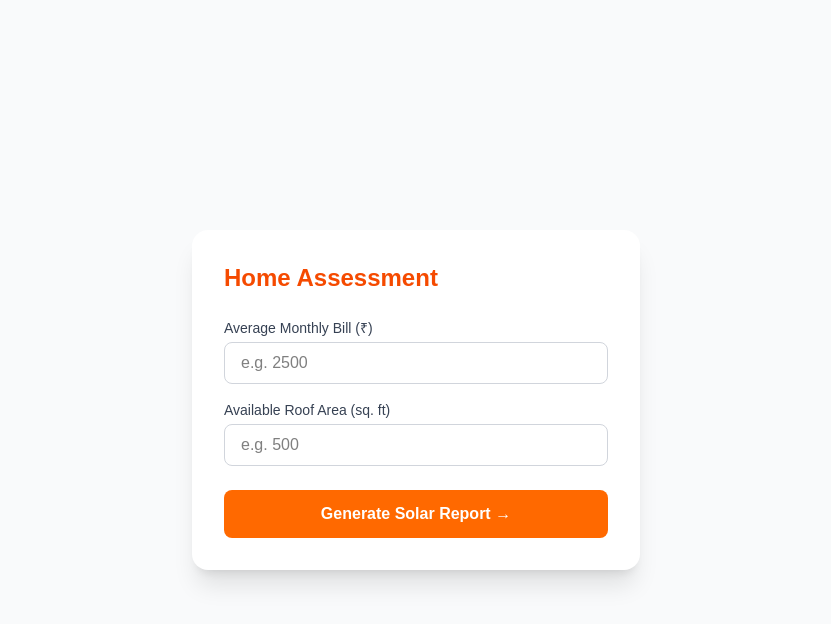
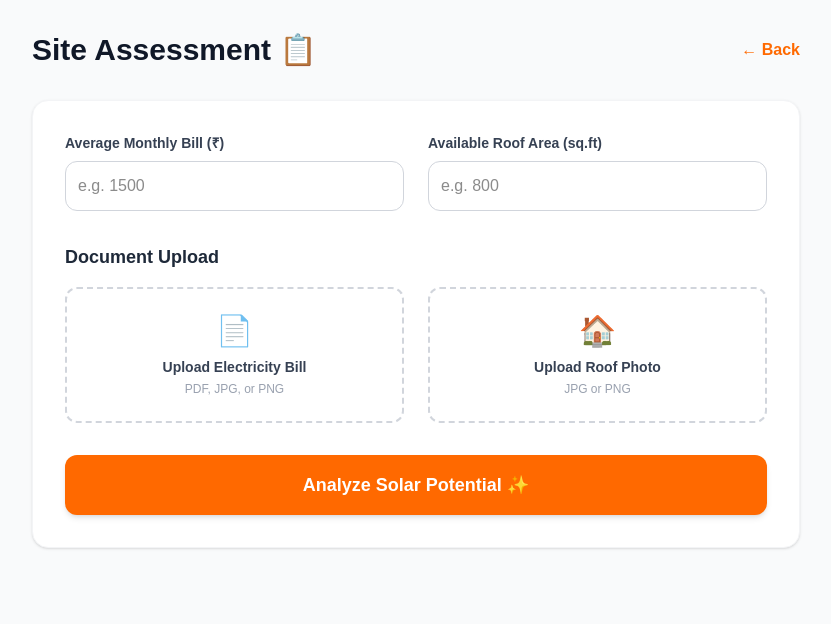
Before and after one commit to shashank19-05/SuryaSetu-ai, a Next.js app: page /assessment in a window 1280 px wide. Shown: the top 624 px of the page, without its empty margins (224-1055 px from the left). Built offline with nearby package versions, Linux system fonts and the light colour scheme.

Commit message:
added document upload ui

```diff
--- a/app/assessment/page.tsx
+++ b/app/assessment/page.tsx
@@ -1,36 +1,98 @@
 'use client';
 import { useState } from 'react';
 import { useRouter } from 'next/navigation';
+import Link from 'next/link';
 
 export default function Assessment() {
+  const [billAmount, setBillAmount] = useState('');
+  const [roofArea, setRoofArea] = useState('');
+  const [billFile, setBillFile] = useState<File | null>(null);
+  const [roofFile, setRoofFile] = useState<File | null>(null);
   const router = useRouter();
-  const [bill, setBill] = useState('');
-  const [area, setArea] = useState('');
 
-  const handleCalculate = (e: React.FormEvent) => {
+  const handleAnalyze = (e: React.FormEvent) => {
     e.preventDefault();
-    // Save to browser memory instantly - no database needed for the demo!
-    localStorage.setItem('solarData', JSON.stringify({ bill: Number(bill), area: Number(area) }));
+    // Temporarily saving locally - Shashank will connect this to Firestore later!
+    localStorage.setItem('solarData', JSON.stringify({ bill: billAmount, area: roofArea }));
     router.push('/solar-report');
   };
 
   return (
-    <div className="min-h-screen bg-gray-50 flex items-center justify-center p-4">
-      <form onSubmit={handleCalculate} className="bg-white p-8 rounded-2xl shadow-xl max-w-md w-full">
-        <h2 className="text-2xl font-bold text-orange-600 mb-6">Home Assessment</h2>
+    <div className="min-h-screen bg-gray-50 p-8">
+      <div className="max-w-3xl mx-auto">
+        <div className="flex justify-between items-center mb-8">
+          <h1 className="text-3xl font-bold text-gray-900">Site Assessment 📋</h1>
+          <Link href="/dashboard">
+            <button className="text-orange-500 font-semibold hover:text-orange-700 transition">← Back</button>
+          </Link>
+        </div>
 
-        <label className="block text-sm font-medium text-gray-700 mb-1">Average Monthly Bill (₹)</label>
-        <input type="number" required value={bill} onChange={(e) => setBill(e.target.value)}
-          className="w-full border border-gray-300 rounded-lg px-4 py-2 mb-4 text-black focus:border-orange-500 outline-none" placeholder="e.g. 2500" />
+        <form onSubmit={handleAnalyze} className="bg-white rounded-2xl shadow-sm p-8 border border-gray-100">
 
-        <label className="block text-sm font-medium text-gray-700 mb-1">Available Roof Area (sq. ft)</label>
-        <input type="number" required value={area} onChange={(e) => setArea(e.target.value)}
-          className="w-full border border-gray-300 rounded-lg px-4 py-2 mb-6 text-black focus:border-orange-500 outline-none" placeholder="e.g. 500" />
+          <div className="grid grid-cols-1 md:grid-cols-2 gap-6 mb-8">
+            <div>
+              <label className="block text-sm font-semibold text-gray-700 mb-2">Average Monthly Bill (₹)</label>
+              <input
+                type="number"
+                required
+                value={billAmount}
+                onChange={(e) => setBillAmount(e.target.value)}
+                className="w-full border border-gray-300 rounded-xl p-3 outline-none focus:ring-2 focus:ring-orange-500"
+                placeholder="e.g. 1500"
+              />
+            </div>
+            <div>
+              <label className="block text-sm font-semibold text-gray-700 mb-2">Available Roof Area (sq.ft)</label>
+              <input
+                type="number"
+                required
+                value={roofArea}
+                onChange={(e) => setRoofArea(e.target.value)}
+                className="w-full border border-gray-300 rounded-xl p-3 outline-none focus:ring-2 focus:ring-orange-500"
+                placeholder="e.g. 800"
+              />
+            </div>
+          </div>
 
-        <button type="submit" className="w-full bg-orange-500 hover:bg-orange-600 text-white font-bold py-3 rounded-lg transition">
-          Generate Solar Report →
-        </button>
-      </form>
+          <h3 className="text-lg font-bold text-gray-800 mb-4">Document Upload</h3>
+          <div className="grid grid-cols-1 md:grid-cols-2 gap-6 mb-8">
+
+            {/* Electricity Bill Dropzone */}
+            <label className="border-2 border-dashed border-gray-300 rounded-xl p-6 flex flex-col items-center justify-center cursor-pointer hover:border-orange-500 hover:bg-orange-50 transition">
+              <span className="text-3xl mb-2">📄</span>
+              <span className="text-sm font-semibold text-gray-700">Upload Electricity Bill</span>
+              <span className="text-xs text-gray-400 mt-1">{billFile ? billFile.name : 'PDF, JPG, or PNG'}</span>
+              <input
+                type="file"
+                className="hidden"
+                accept=".pdf,image/*"
+                onChange={(e) => setBillFile(e.target.files?.[0] || null)}
+              />
+            </label>
+
+            {/* Roof Photo Dropzone */}
+            <label className="border-2 border-dashed border-gray-300 rounded-xl p-6 flex flex-col items-center justify-center cursor-pointer hover:border-orange-500 hover:bg-orange-50 transition">
+              <span className="text-3xl mb-2">🏠</span>
+              <span className="text-sm font-semibold text-gray-700">Upload Roof Photo</span>
+              <span className="text-xs text-gray-400 mt-1">{roofFile ? roofFile.name : 'JPG or PNG'}</span>
+              <input
+                type="file"
+                className="hidden"
+                accept="image/*"
+                onChange={(e) => setRoofFile(e.target.files?.[0] || null)}
+              />
+            </label>
+
+          </div>
+
+          <button
+            type="submit"
+            className="w-full bg-orange-500 hover:bg-orange-600 text-white font-bold py-4 rounded-xl transition text-lg shadow-md"
+          >
+            Analyze Solar Potential ✨
+          </button>
+        </form>
+      </div>
     </div>
   );
 }
```
